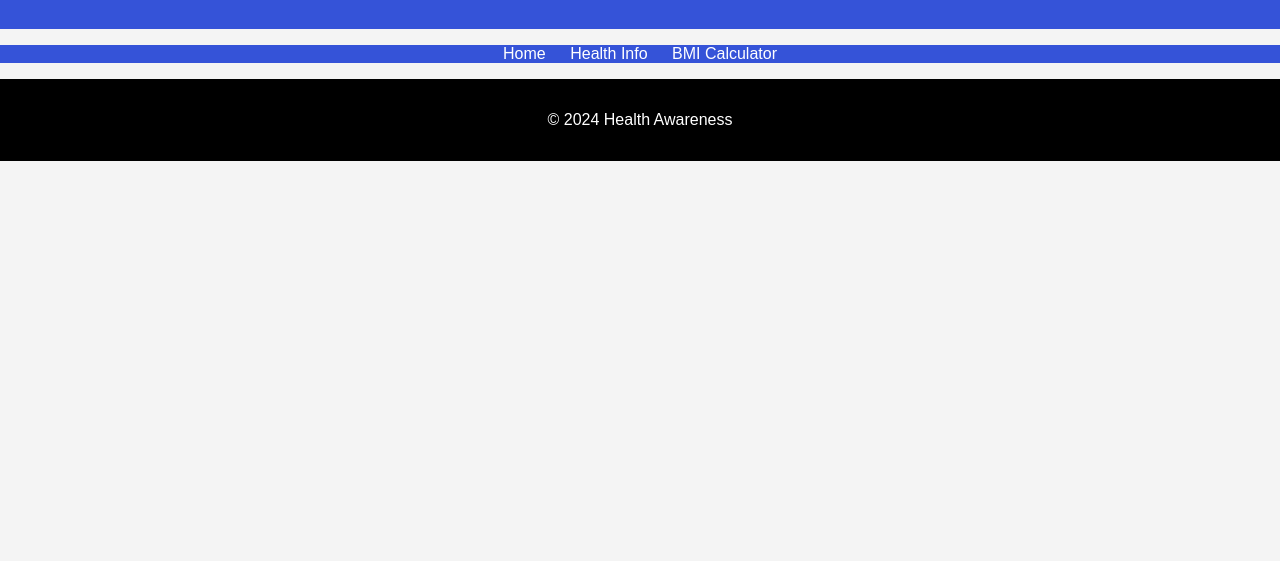
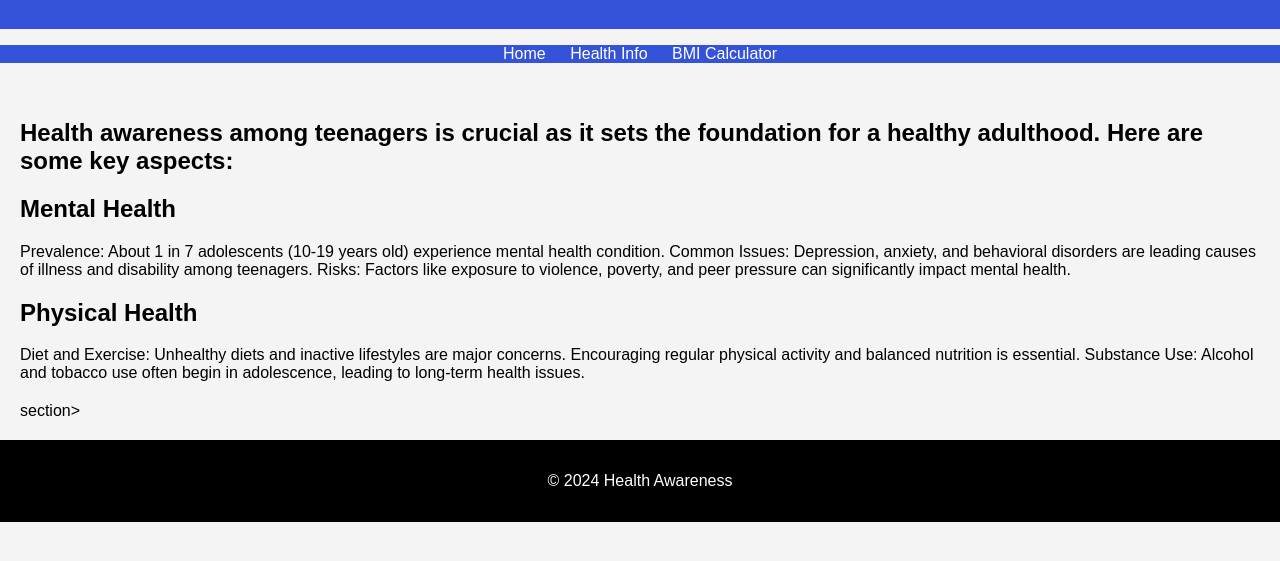
Before and after one commit to RederSec/wpaass, a plain HTML site: page index.html in a window 1280 px wide. Shown: the part 135-696 px from the top of the page. Drawn offline with Linux system fonts and the light colour scheme.

Commit message:
Add files via upload

```diff
--- a/index.html
+++ b/index.html
@@ -18,6 +18,19 @@
             <li><a href="bmicalculator.html">BMI Calculator</a></li>
         </ul>
     </nav>
+    <main>
+        <section>
+        <h2>Health awareness among teenagers is crucial as it sets the foundation for a healthy adulthood. Here are some key aspects:</h2>
+
+        <h2>Mental Health</h2>
+        <p>Prevalence: About 1 in 7 adolescents (10-19 years old) experience mental health condition.
+        Common Issues: Depression, anxiety, and behavioral disorders are leading causes of illness and disability among teenagers.
+        Risks: Factors like exposure to violence, poverty, and peer pressure can significantly impact mental health.</p>
+        <h2>Physical Health</h2>
+        <p>Diet and Exercise: Unhealthy diets and inactive lifestyles are major concerns. Encouraging regular physical activity and balanced nutrition is essential.
+        Substance Use: Alcohol and tobacco use often begin in adolescence, leading to long-term health issues.</p>
+        </section>section>
+    </main>
     <footer>
         <p>© 2024 Health Awareness</p>
     </footer>
```
